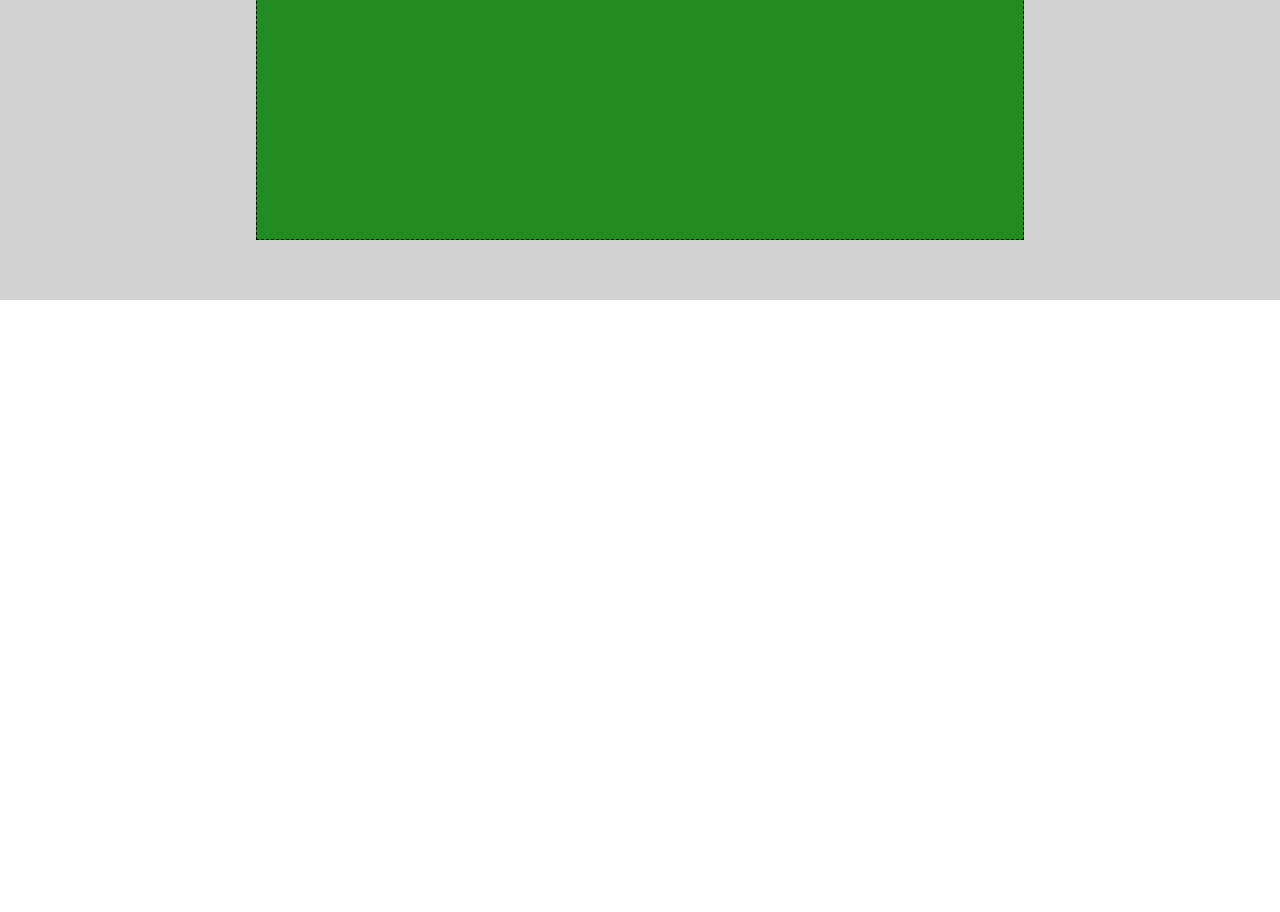
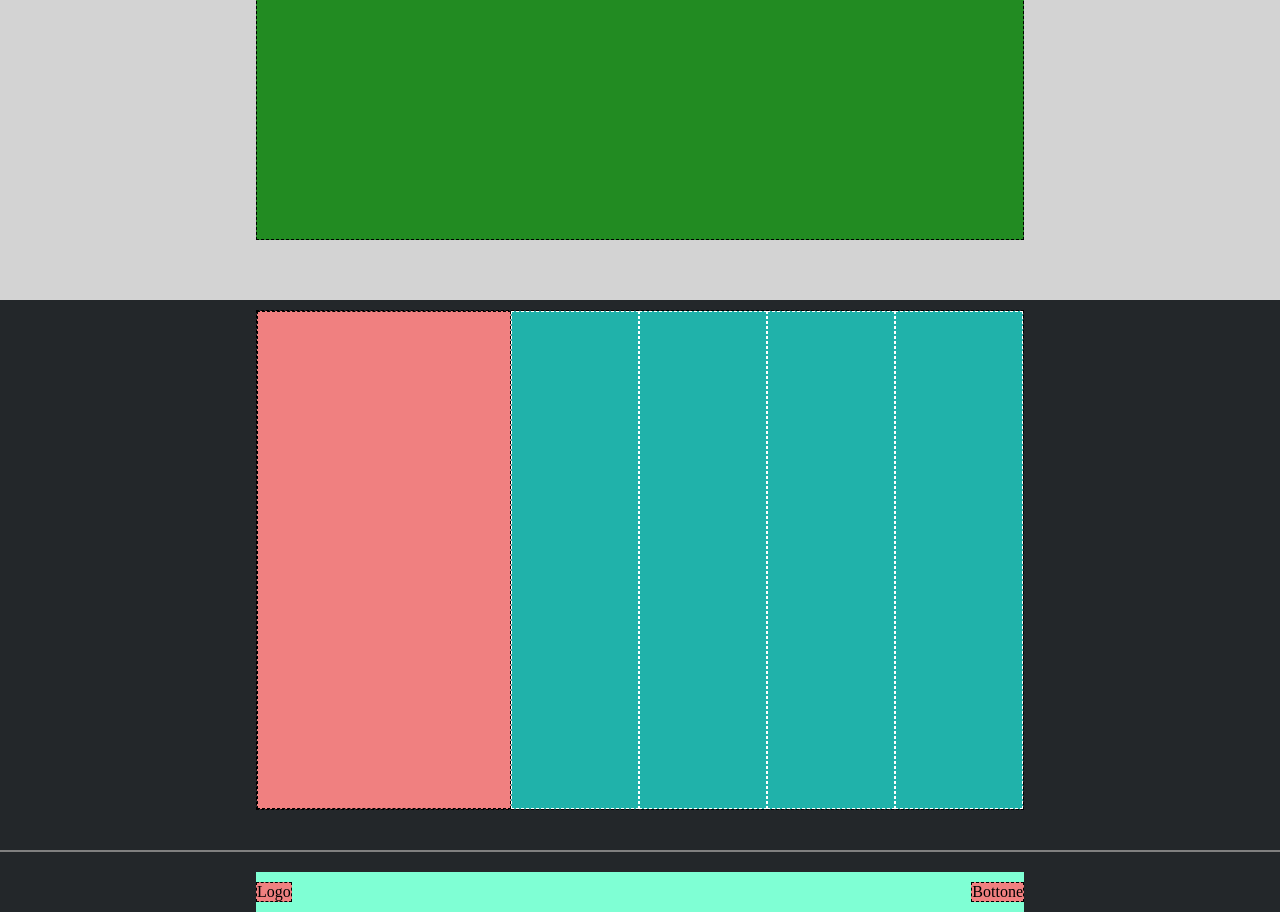
Before and after one commit to SimoneVerzeletti/htmlcss-struttura-discord, a plain HTML site: page index.html in a window 1280 px wide. Shown: the part 1670-2582 px from the top of the page. Before the commit the page ends 1970 px from the top, so only its background shows below. Drawn offline with Linux system fonts and the light colour scheme.

Commit message:
feat: footer

```diff
--- a/css/style.css
+++ b/css/style.css
@@ -26,7 +26,6 @@ nav {
     justify-content: space-between;
 }
 
-
 ul {
     justify-content: center;
     list-style: none;
@@ -34,7 +33,6 @@ ul {
     flex: 0 0 60%;
     gap: 10px;
 }
-
 
 .container {
     background-color: #ee82ee;
@@ -54,6 +52,10 @@ ul {
     width: 60%;
 }
 
+.container-foot {
+    width: 60%;
+    height: 500px;
+}
 
 .immagine {
     background-color: #ffc0cb;
@@ -87,20 +89,77 @@ ul {
     justify-content: center;
 }
 
+.sct-foot {
+    padding-bottom: 40px;
+    padding-top: 10px;
+    border-bottom: 2px solid gray;
+}
+
+footer {
+    background-color: #23272a;
+
+}
+
+.color-coral {
+    background-color: #f08080;
+
+}
+
+.color-lsg {
+    background-color: #20b2aa;
+    /*Light Sea Green*/
+}
+
+.color-marine {
+    background-color: #7fffd4;
+    /*Aquamarine*/
+}
+
 /* utilities */
 .border {
     border: 1px dashed black;
-
 }
 
-.fl-20 {
+.border-w {
+    border: 1px dashed white;
+}
+
+.flex-20 {
     flex: 20%
+}
+
+.flex-center {
+    justify-content: center;
 }
 
 .flex-end {
     justify-content: end;
 }
 
+.flex-btw {
+    justify-content: space-between;
+}
+
+.flex-grow {
+    flex-grow: 1;
+}
+
+.flex-grow2 {
+    flex-grow: 2;
+}
+
+.py-10 {
+    padding: 10px 0;
+}
+
+.mt-20 {
+    margin-top: 20px;
+}
+
 .txt-end {
     text-align: end;
 }
+
+.wid-60 {
+    width: 60%;
+}
--- a/index.html
+++ b/index.html
@@ -11,7 +11,7 @@
 <body>
     <header class="flex">
         <nav class="flex">
-            <div class="border fl-20">
+            <div class="border flex-20">
                 <p>Logo</p>
             </div>
             <ul class="border flex">
@@ -20,11 +20,12 @@
                 <li>link</li>
                 <li>link</li>
             </ul>
-            <div class="border fl-20 txt-end">
+            <div class="border flex-20 txt-end">
                 <p>login</p>
             </div>
         </nav>
     </header>
+
     <main>
         <!-- Hero section -->
         <section class="sct-1 flex">
@@ -41,7 +42,6 @@
             </div>
         </section>
         <!-- /Text-img section -->
-
 
         <!-- Img-text section -->
         <section class="sct-3 flex">
@@ -70,7 +70,39 @@
         </section>
         <!-- /CTA -->
     </main>
-    <footer></footer>
+
+    <footer>
+        <!-- footer top-->
+        <section class="sct-foot border-gb flex flex-center">
+            <div class="container-foot border flex">
+                <div class="border flex-grow2 color-coral">
+                </div>
+                <div class="border-w flex-grow color-lsg">
+                </div>
+                <div class="border-w flex-grow color-lsg">
+                </div>
+                <div class="border-w flex-grow color-lsg">
+                </div>
+                <div class="border-w flex-grow color-lsg">
+                </div>
+            </div>
+        </section>
+        <!-- /footer top-->
+
+        <!-- footer bottom -->
+        <section class="flex flex-center">
+            <div class="flex flex-btw wid-60 color-marine py-10 mt-20">
+                <div class="color-coral border">
+                    Logo
+                </div>
+                <div class="color-coral border">
+                    Bottone
+                </div>
+            </div>
+        </section>
+        <!-- /footer bottom -->
+    </footer>
+
 </body>
 
 </html>
```
